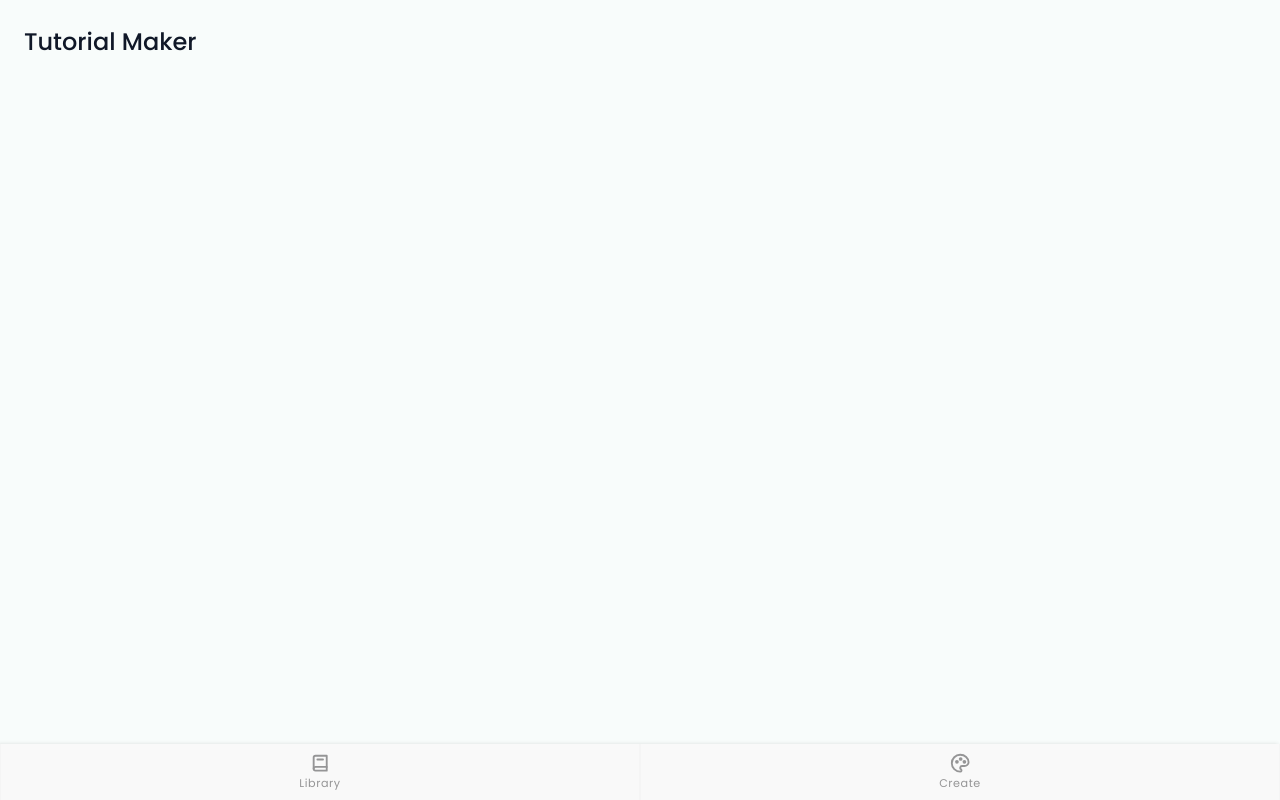
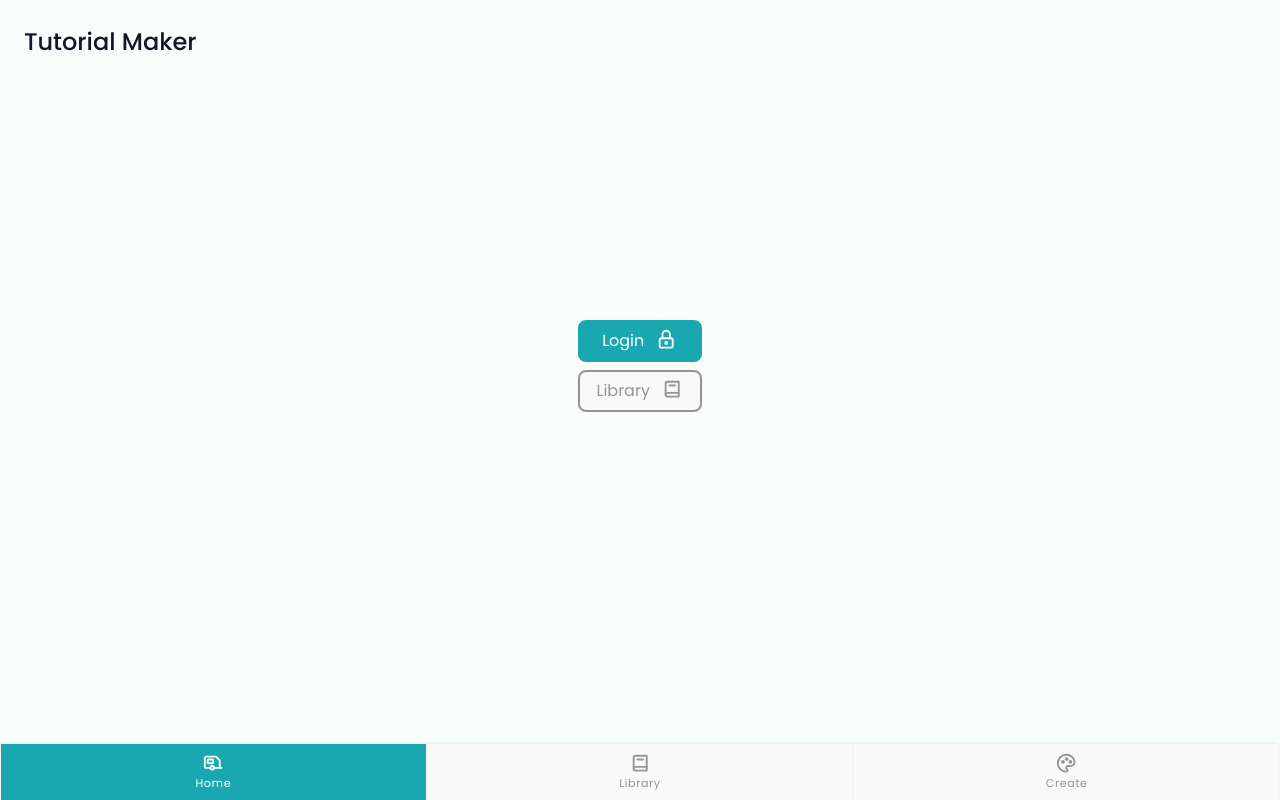
Before and after one commit to kai-franke/capstone-project, a Next.js app: page / in a window 1280 px wide. Built offline with nearby package versions, Linux system fonts and the light colour scheme.

Commit message:
add home button to navigation, place buttons to home page

```diff
--- a/components/Footer.js
+++ b/components/Footer.js
@@ -1,7 +1,7 @@
 import Link from "next/link";
 import styled from "styled-components";
 import { useRouter } from "next/router";
-import { TbBook2, TbPalette } from "react-icons/tb";
+import { TbBook2, TbPalette, TbCaravan } from "react-icons/tb";
 import { IconContext } from "react-icons";
 
 function Footer() {
@@ -10,6 +10,21 @@ function Footer() {
   return (
     <footer>
       <NavBar>
+        <Link href="/" passHref>
+          <NavItem isActive={pathname === "/"}>
+            <IconContext.Provider
+              value={{
+                color: "inherit",
+                size: "2em",
+                title: "arrow icon",
+                style: { justifySelf: "center", alignSelf: "end" },
+              }}
+            >
+              <TbCaravan />
+            </IconContext.Provider>
+            Home
+          </NavItem>
+        </Link>
         <Link href="/tutorials" passHref>
           <NavItem isActive={pathname === "/tutorials"}>
             <IconContext.Provider
--- a/pages/index.js
+++ b/pages/index.js
@@ -1,5 +1,8 @@
 import Head from "next/head";
+import Link from "next/link";
+import { TbLock, TbBook2 } from "react-icons/tb";
 import styled from "styled-components";
+import { Button } from "../components/Buttons";
 import Headline from "../components/Headline";
 
 export default function Home() {
@@ -13,7 +16,41 @@ export default function Home() {
 
       <main>
         <Headline>Tutorial Maker</Headline>
+        <HomeButtonContainer>
+          <Button isPrimary>
+            Login
+            <TbLock
+              style={{
+                color: "inherit",
+                fontSize: "1.4em",
+                marginLeft: "0.5em",
+              }}
+            />
+          </Button>
+          <Link href="/tutorials" passHref>
+            <Button>
+              Library
+              <TbBook2
+                style={{
+                  color: "inherit",
+                  fontSize: "1.4em",
+                  marginLeft: "0.5em",
+                }}
+              />
+            </Button>
+          </Link>
+        </HomeButtonContainer>
       </main>
     </div>
   );
 }
+
+const HomeButtonContainer = styled.div`
+  width: 100%;
+  gap: 0.5em;
+  display: grid;
+  justify-content: center;
+  align-items: start;
+  position: absolute;
+  top: 40%;
+`;
```
